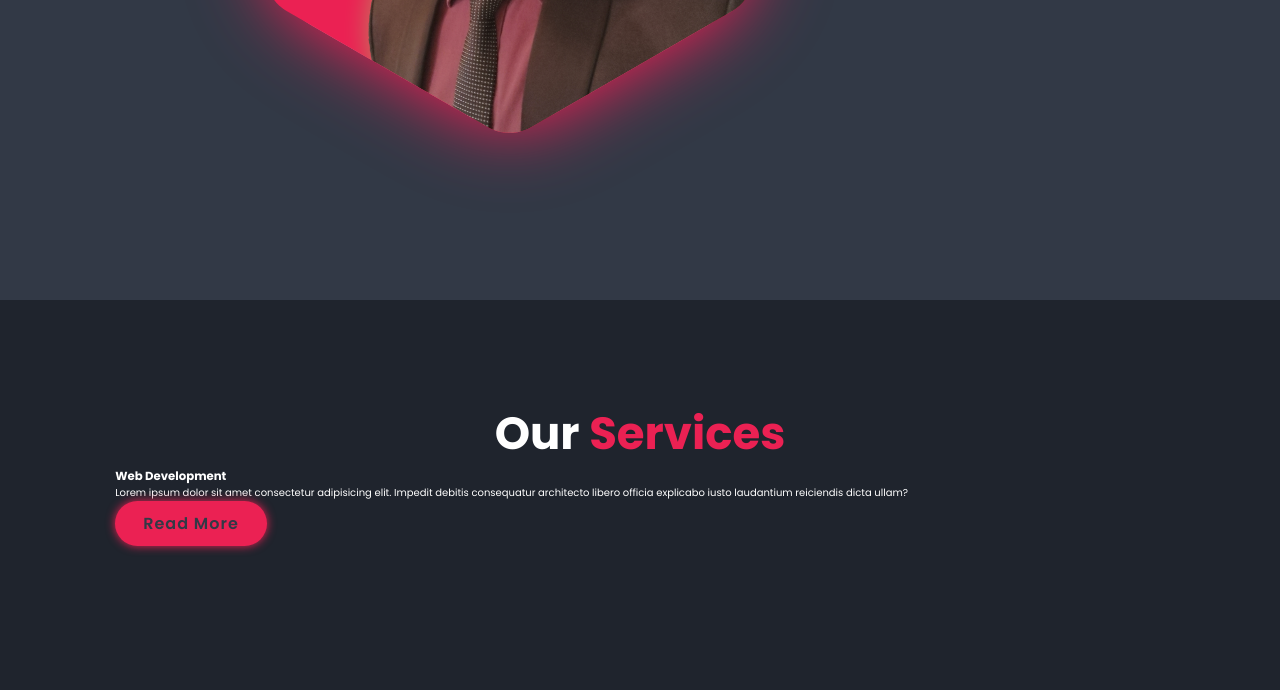
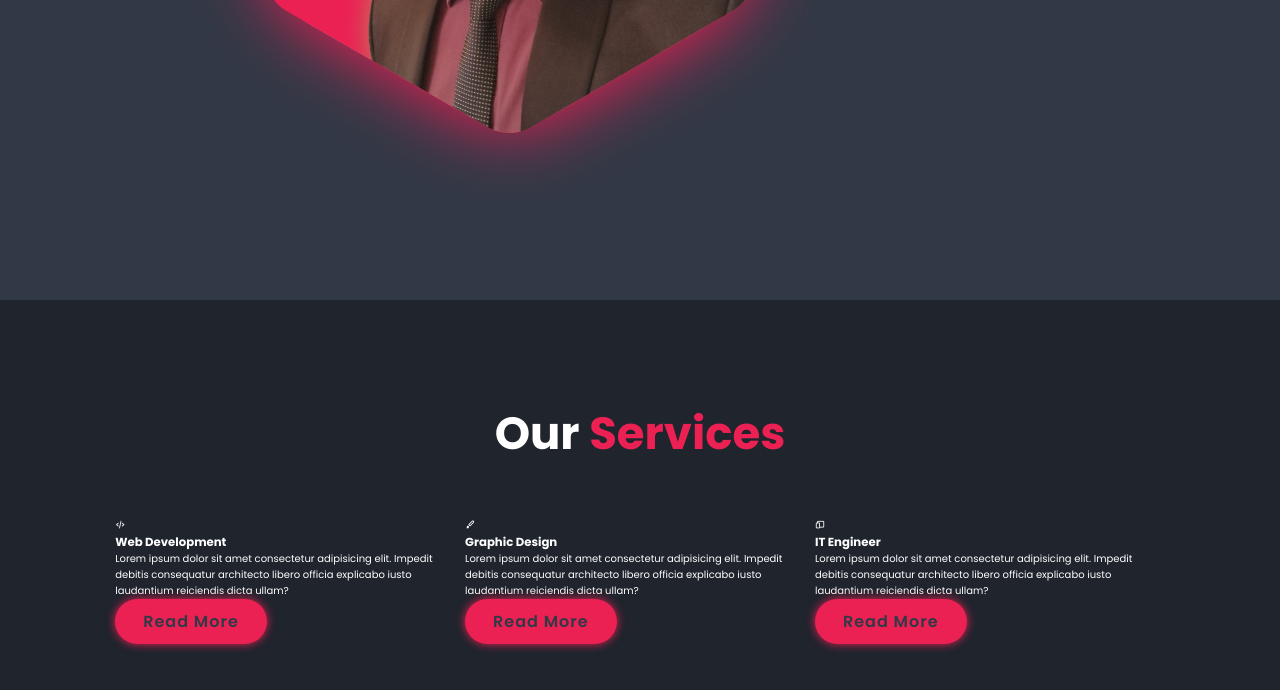
Before and after one commit to zoheirhassoun/Zoheir-Portfolio, a plain HTML site: page index.html in a window 1280 px wide. Shown: the part 1461-2151 px from the top of the page. Drawn offline with nearby package versions, Linux system fonts and the light colour scheme.

Commit message:
update CSS

```diff
--- a/css/style.css
+++ b/css/style.css
@@ -172,3 +172,13 @@ about-img img {
     margin: 2rem 0 3rem;
 }
 /* 23:16 */
+
+.services h2 {
+    margin-bottom: 5rem;
+}
+
+.services-container {
+    display: flex;
+    justify-content: center;
+}
+/* 26:15 */
--- a/index.html
+++ b/index.html
@@ -78,13 +78,34 @@
       <h2 class="heading">Our <span>Services</span></h2>
       <div class="services-container">
         <div class="services-box">
-          <box-icon name='code-alt'></box-icon>
+          <i class='bx bx-code-alt' ></i>
           <h3>Web Development</h3>
           <p>Lorem ipsum dolor sit amet consectetur adipisicing elit. Impedit debitis
             consequatur architecto libero officia explicabo iusto laudantium reiciendis dicta ullam?</p>
 
             <a href="#" class="btn">Read More</a>
         </div>
+
+        <div class="services-box">
+          <i class='bx bxs-paint'></i>
+          <h3>Graphic Design</h3>
+          <p>Lorem ipsum dolor sit amet consectetur adipisicing elit. Impedit debitis
+            consequatur architecto libero officia explicabo iusto laudantium reiciendis dicta ullam?</p>
+
+            <a href="#" class="btn">Read More</a>
+        </div>
+
+
+        <div class="services-box">
+          <i class='bx bx-devices'></i>
+          <h3>IT Engineer</h3>
+          <p>Lorem ipsum dolor sit amet consectetur adipisicing elit. Impedit debitis
+            consequatur architecto libero officia explicabo iusto laudantium reiciendis dicta ullam?</p>
+
+            <a href="#" class="btn">Read More</a>
+        </div>
+
+
       </div>
      </section>
 
```
